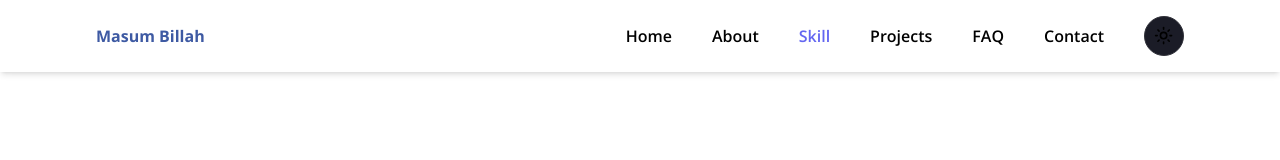
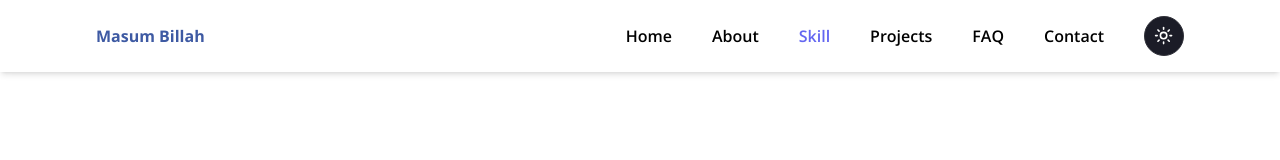
Before and after one commit to masumbillah360/awesome-portfolio, a Next.js app: page / in a window 1280 px wide. Shown: the top 160 px of the page. Built offline with nearby package versions, Linux system fonts and the light colour scheme.

Commit message:
fixed theme toggling button

```diff
--- a/components/theme-toggle.tsx
+++ b/components/theme-toggle.tsx
@@ -1,18 +1,21 @@
-"use client"
+"use client";
 
-import * as React from "react"
-import { Moon, Sun } from "lucide-react"
-import { useTheme } from "next-themes"
+import { Moon, Sun } from "lucide-react";
+import { useTheme } from "next-themes";
 
-import { Button } from "@/components/ui/button"
+import { Button } from "@/components/ui/button";
 
 export function ModeToggle() {
-  const { setTheme, theme } = useTheme()
+  const { setTheme, theme } = useTheme();
   return (
-    <Button onClick={() => setTheme(theme === "dark" ? "light" : "dark")} variant="outline" size="icon" className="rounded-full">
+    <Button
+      onClick={() => setTheme(theme === "dark" ? "light" : "dark")}
+      variant="outline"
+      size="icon"
+      className="rounded-full"
+    >
       <Moon className="absolute h-[1.2rem] w-[1.2rem] rotate-90 scale-0 transition-all dark:rotate-0 dark:scale-100" />
-      <Sun className="h-[1.2rem] w-[1.2rem] rotate-0 scale-100 transition-all dark:-rotate-90 dark:scale-0" />
+      <Sun className="h-[1.2rem] w-[1.2rem] rotate-0 scale-100 transition-all dark:-rotate-90 dark:scale-0 text-white" />
     </Button>
-
-  )
+  );
 }
```
